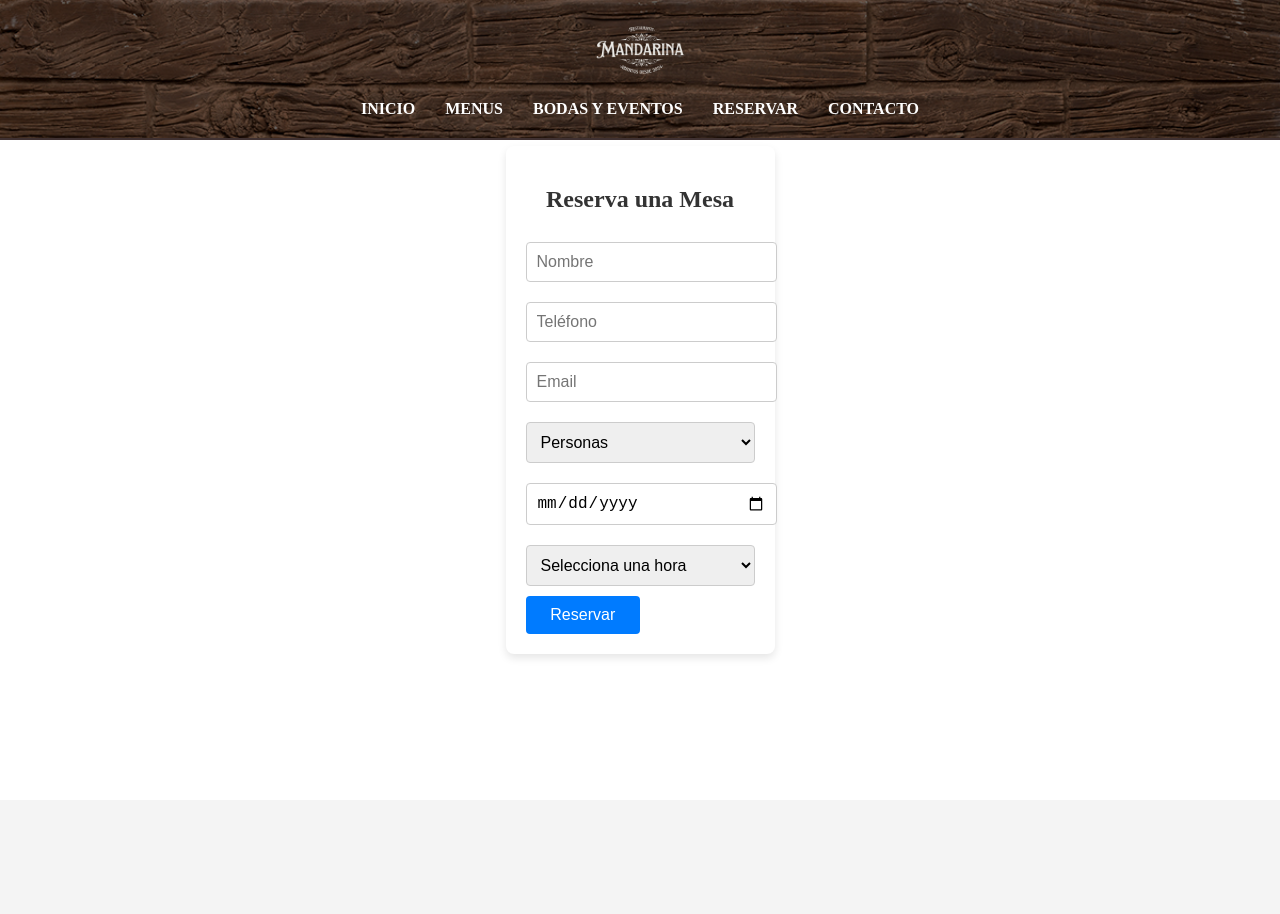
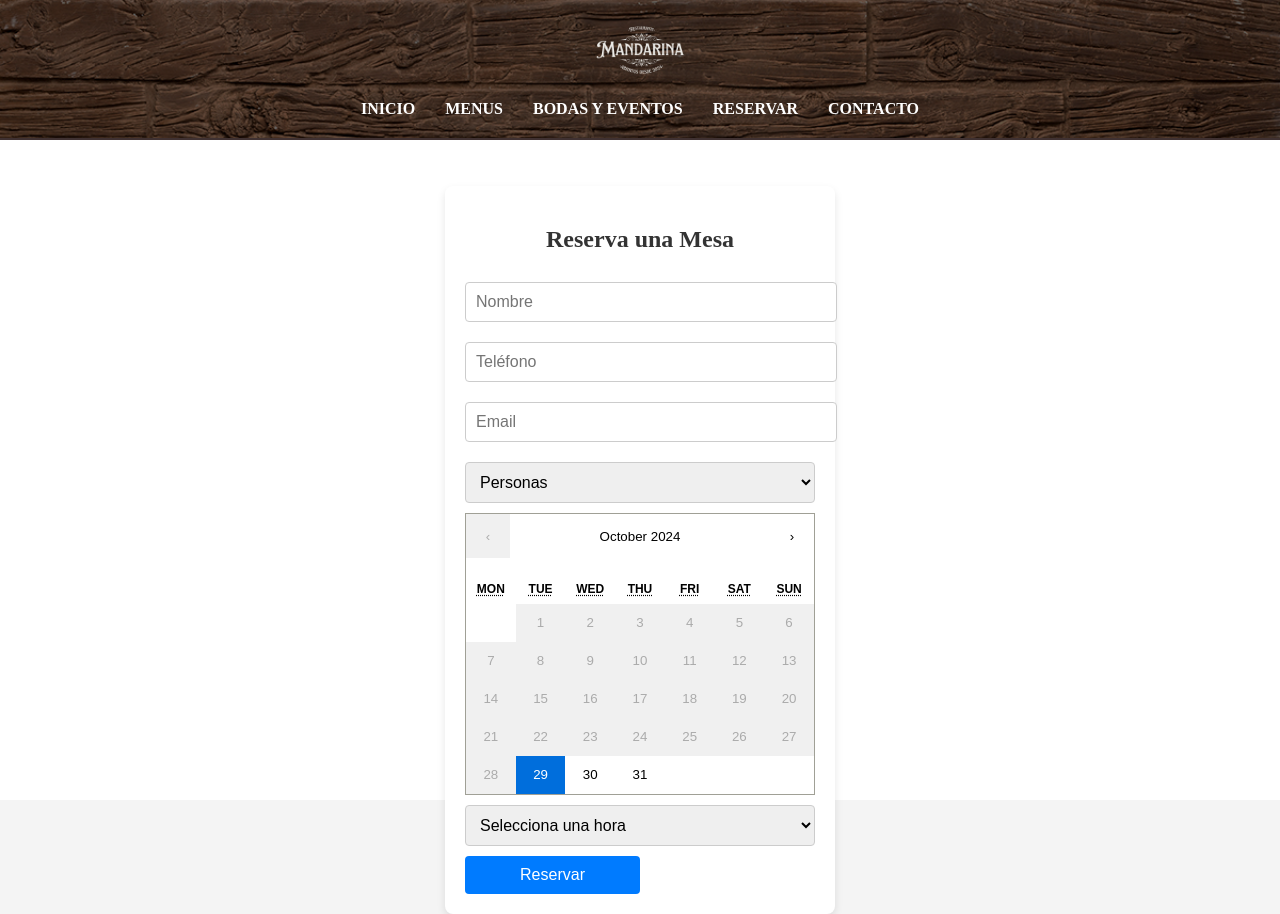
Before and after one commit to itrevixx/WebRestaurante, a React (Vite) app: page /reservas in a window 1280 px wide. Before the commit the page ends 800 px from the top, so only its background shows below. Built offline with nearby package versions, Linux system fonts and the light colour scheme.

Commit message:
calendario a medias

```diff
--- a/package.json
+++ b/package.json
@@ -11,7 +11,9 @@
   },
   "dependencies": {
     "axios": "^1.7.7",
+    "date-fns": "^4.1.0",
     "react": "^18.3.1",
+    "react-calendar": "^5.1.0",
     "react-dom": "^18.3.1",
     "react-parallax": "^3.5.1",
     "react-router-dom": "^6.27.0"
--- /dev/null
+++ b/src/components/CalendarComp.css
@@ -0,0 +1,13 @@
+.react-calendar__month-view__days__day--weekend {
+    color: black;
+}
+
+/* Cambia el color del número al hacer hover */
+.react-calendar__month-view__days__day--weekend:hover {
+    color: white;
+    /* O el color que prefieras */
+}
+
+.react-calendar__month-view__days__day--weekend.react-calendar__tile--active {
+    color: white;
+}
--- /dev/null
+++ b/src/components/CalendarComp.jsx
@@ -0,0 +1,23 @@
+import React from "react";
+import Calendar from "react-calendar";
+import "react-calendar/dist/Calendar.css";
+import "./CalendarComp.css";
+
+const CalendarComp = ({ date, setDate }) => {
+  const disableMondays = ({ date }) => date.getDay() === 1;
+
+  return (
+    <Calendar
+      onChange={setDate}
+      value={date}
+      minDate={new Date()}
+      minDetail="year"
+      next2Label={null}
+      prev2Label={null}
+      tileDisabled={disableMondays}
+      showNeighboringMonth={false}
+    />
+  );
+};
+
+export default CalendarComp;
--- a/src/pages/Reserves/Reserves.css
+++ b/src/pages/Reserves/Reserves.css
@@ -28,8 +28,7 @@ body {
     /* Sombra sutil */
     display: flex;
     flex-direction: column;
-
-
+    margin-top: 300px;
 }
 
 h2 {
--- a/src/pages/Reserves/Reserves.jsx
+++ b/src/pages/Reserves/Reserves.jsx
@@ -2,17 +2,18 @@ import React, { useState } from "react";
 import { createClient } from "../../app/services/api/clients";
 import { createReserve } from "../../app/services/api/reserves";
 import "./Reserves.css"; // Asegúrate de que la ruta sea correcta
+import CalendarComp from "../../components/CalendarComp";
 
 const Reserves = () => {
   const [name, setName] = useState("");
   const [phone, setPhone] = useState("");
   const [email, setEmail] = useState("");
   const [person, setPerson] = useState("");
-  const [date, setDate] = useState("");
+  const [date, setDate] = useState(new Date());
   const [time, setTime] = useState("");
 
   const handleClick = async () => {
-    if (!name || !phone || !email || !person || !date || !time) {
+    if (!name || !phone || !email || !person || !time || !date) {
       alert("Por favor, completa todos los campos.");
       return;
     }
@@ -36,7 +37,7 @@ const Reserves = () => {
       setName("");
       setPhone("");
       setPerson("");
-      setDate("");
+      setDate(new Date());
       setTime("");
       setEmail("");
 
@@ -93,12 +94,13 @@ const Reserves = () => {
           <option value="13">13</option>
           <option value="14">14</option>
         </select>
-        <input
+        {/* <input
           type="date"
           className="input-field"
           value={date}
           onChange={(e) => setDate(e.target.value)}
-        />
+        /> */}
+        <CalendarComp date={date} setDate={setDate} />
         <select
           className="select-field"
           value={time}
```
Also changed, not shown: 1 other file (tests, documents, lock files or other folders).
